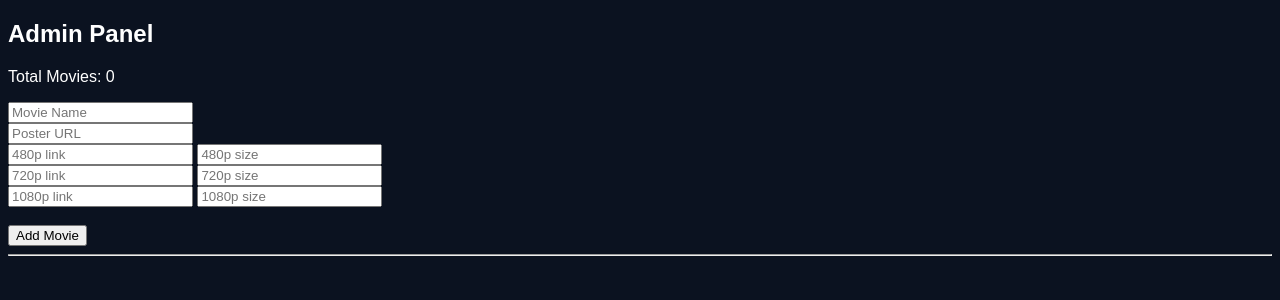
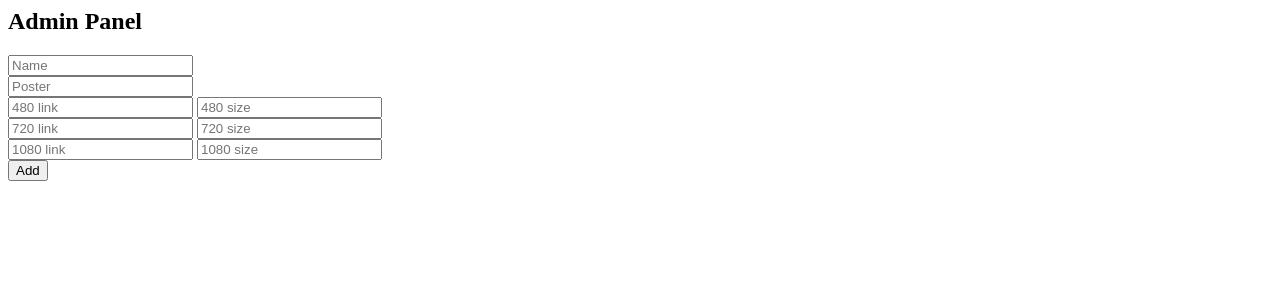
Before and after one commit to nitin2991/moviessite, a Flask app: page /admin in a window 1280 px wide. Shown: the top 300 px of the page. Run offline with Flask 3, Linux system fonts and the light colour scheme; the visitor is signed in with stand-in values (Sample User, id 1); data that the repository does not hold is empty; some libraries are stand-ins or nearby versions.

Commit message:
Refactor admin panel HTML structure and placeholders

```diff
--- a/templates/admin.html
+++ b/templates/admin.html
@@ -1,35 +1,25 @@
-<!DOCTYPE html>
-<html>
-<body style="background:#0b1220;color:white;font-family:sans-serif">
+<h2>Admin Panel</h2>
 
-<h2>Admin Panel</h2>
-<p>Total Movies: {{ total }}</p>
+<form method="post" action="/add">
+<input name="name" placeholder="Name"><br>
+<input name="poster" placeholder="Poster"><br>
 
-<form method="POST" action="/add">
-<input name="name" placeholder="Movie Name"><br>
-<input name="poster" placeholder="Poster URL"><br>
+<input name="link_480" placeholder="480 link">
+<input name="size_480" placeholder="480 size"><br>
 
-<input name="link_480" placeholder="480p link">
-<input name="size_480" placeholder="480p size"><br>
+<input name="link_720" placeholder="720 link">
+<input name="size_720" placeholder="720 size"><br>
 
-<input name="link_720" placeholder="720p link">
-<input name="size_720" placeholder="720p size"><br>
+<input name="link_1080" placeholder="1080 link">
+<input name="size_1080" placeholder="1080 size"><br>
 
-<input name="link_1080" placeholder="1080p link">
-<input name="size_1080" placeholder="1080p size"><br><br>
-
-<button>Add Movie</button>
+<button>Add</button>
 </form>
 
-<hr>
-
 {% for m in movies %}
-<p>
-{{ m.name }}
-<a href="/edit/{{ m.id }}">Edit</a>
-<a href="/delete/{{ m.id }}">Delete</a>
-</p>
+<div>
+{{m.name}}
+<a href="/edit/{{m.id}}">Edit</a>
+<a href="/delete/{{m.id}}">Delete</a>
+</div>
 {% endfor %}
-
-</body>
-</html>
```
